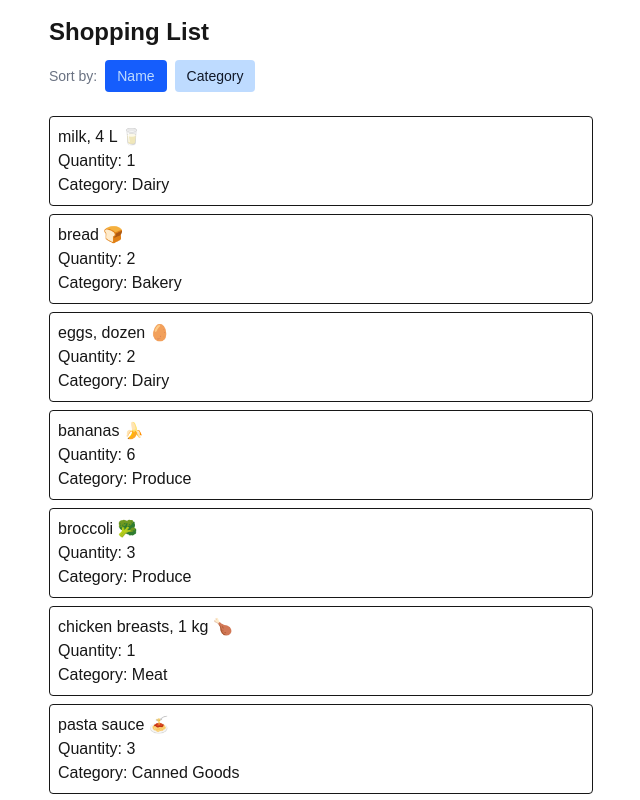
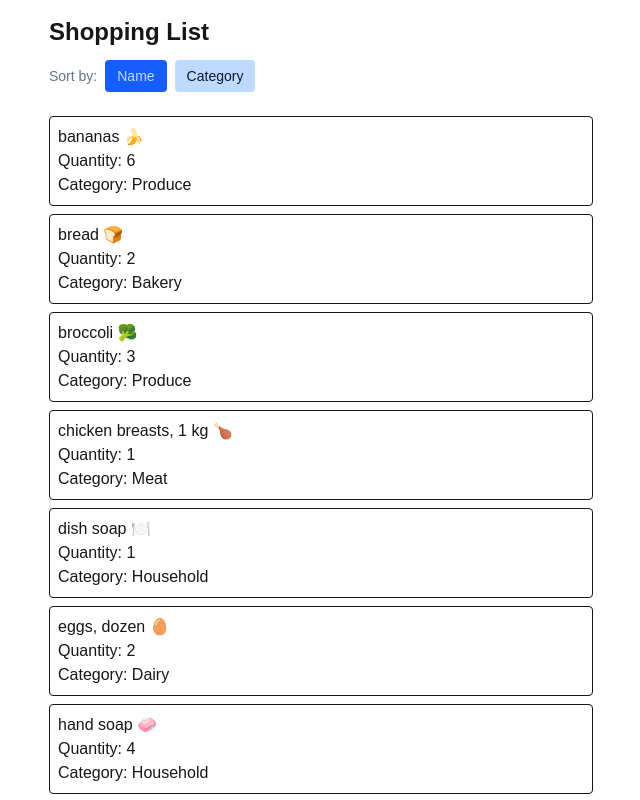
Before and after one commit to heet-talati/cprg306-assignments, a Next.js app: page /week-6 in a window 1280 px wide. Shown: the top 800 px of the page, without its empty margins (319-959 px from the left). Built offline with nearby package versions, Linux system fonts and the light colour scheme.

Commit message:
Week-6 item-list: default sorting fix

```diff
--- a/app/week-6/item-list.js
+++ b/app/week-6/item-list.js
@@ -7,6 +7,9 @@ import * as Items from "./items.json";
 export default function ItemList() {
   const [items, setItems] = useState(JSON.parse(JSON.stringify(Items.default)));
   const [sortBy, setSortBy] = useState("name");
+  const sortedItems = [...items].sort((a, b) =>
+    a[sortBy].localeCompare(b[sortBy])
+  );
 
   return (
     <>
@@ -20,9 +23,6 @@ export default function ItemList() {
           }`}
           onClick={() => {
             setSortBy("name");
-            setItems((items) =>
-              [...items].sort((a, b) => a.name.localeCompare(b.name))
-            );
           }}
         >
           Name
@@ -35,16 +35,13 @@ export default function ItemList() {
           }`}
           onClick={() => {
             setSortBy("category");
-            setItems((items) =>
-              [...items].sort((a, b) => a.category.localeCompare(b.category))
-            );
           }}
         >
           Category
         </button>
       </div>
       <ul className="mt-3 flex flex-col gap-2">
-        {items.map((item) => {
+        {sortedItems.map((item) => {
           return <Item key={item.id} {...item} />;
         })}
       </ul>
```
